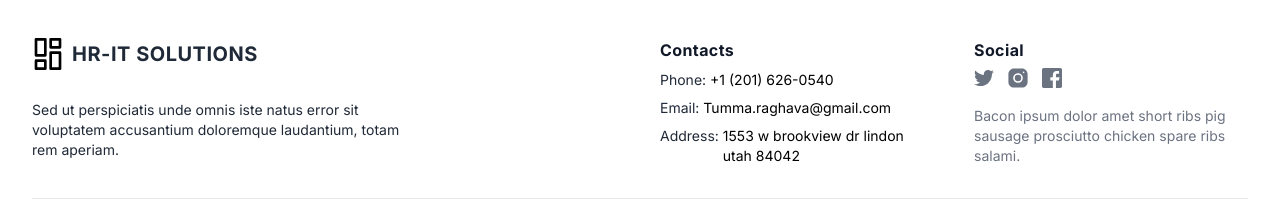
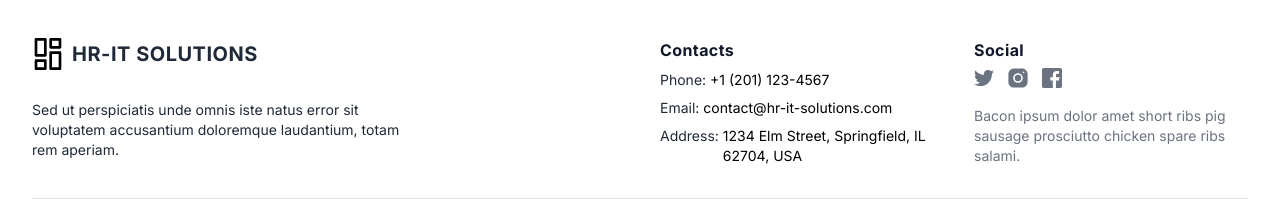
Before and after one commit to akash9676/HR-IT-Website, a Next.js app: page / in a window 1280 px wide. Shown: the part 3834-4050 px from the top of the page. Built offline with nearby package versions, Linux system fonts and the light colour scheme.

Commit message:
updated contact details

```diff
--- a/app/components/Footer.tsx
+++ b/app/components/Footer.tsx
@@ -58,7 +58,7 @@ const Footer = () => {
                                 title="Our phone"
                                 className="transition-colors duration-300 text-deep-purple-accent-400 hover:text-deep-purple-800"
                             >
-                                +1 (201) 626-0540
+                                +1 (201) 123-4567
                             </a>
                         </div>
                         <div className="flex">
@@ -69,12 +69,12 @@ const Footer = () => {
                                 title="Our email"
                                 className="transition-colors duration-300 text-deep-purple-accent-400 hover:text-deep-purple-800"
                             >
-                                Tumma.raghava@gmail.com
+                                contact@hr-it-solutions.com
                             </a>
                         </div>
                         <div className="flex">
                             <p className="mr-1 text-gray-800">Address:</p>
-                            <p>1553 w brookview dr lindon utah 84042</p>
+                            <p>1234 Elm Street, Springfield, IL 62704, USA</p>
                         </div>
                     </div>
                     <div>
```
